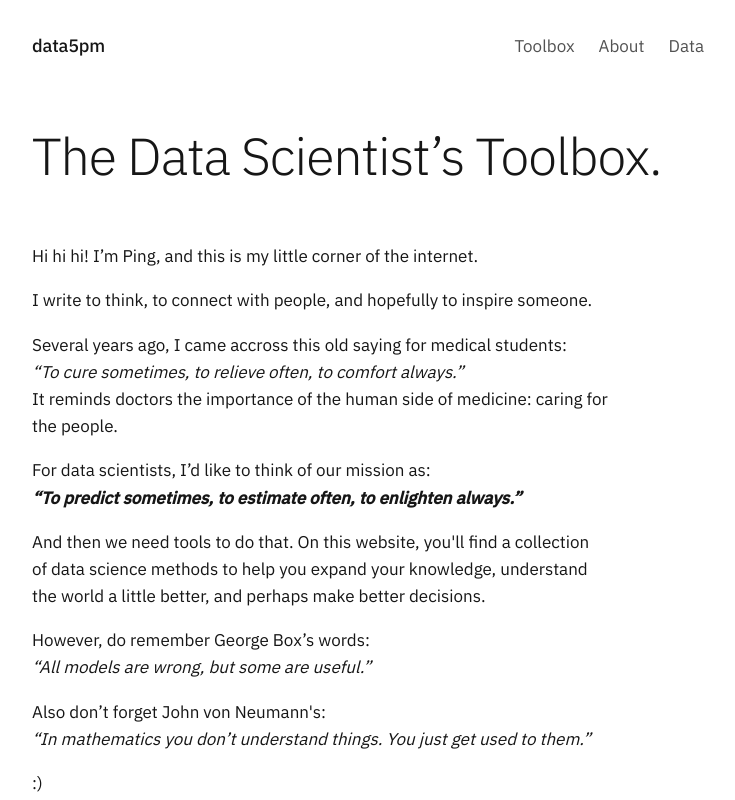
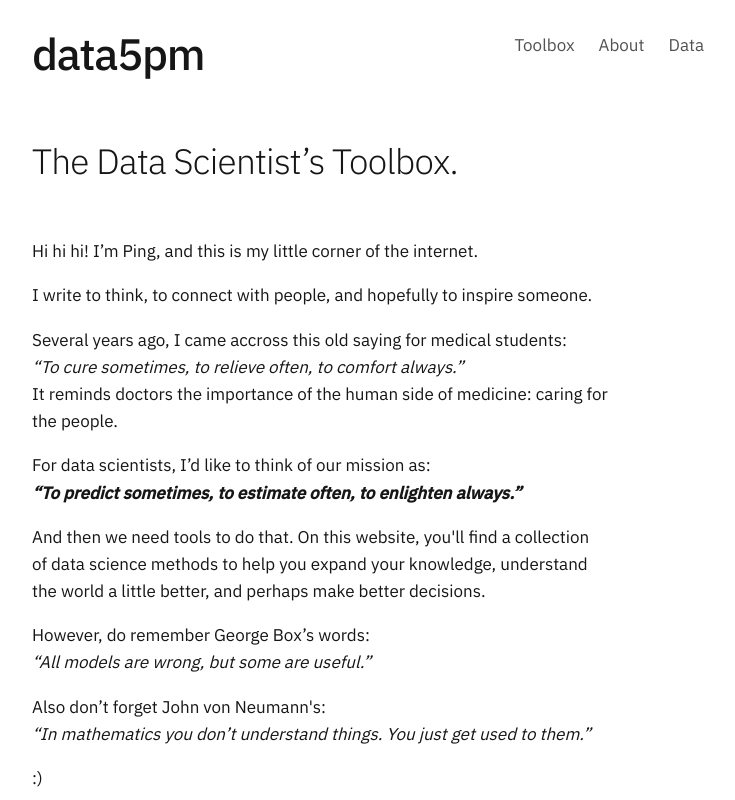
Before and after one commit to pingyan-data/data5pm, an Astro site: page / in a window 1280 px wide. Shown: the top 800 px of the page, without its empty margins (272-1007 px from the left). Built offline with nearby package versions, Linux system fonts and the light colour scheme; Astro itself is replaced by a stand-in of ours; some packages are replaced by stand-ins of ours.

Commit message:
Build for data5pm.com

```diff
--- a/src/layouts/Base.astro
+++ b/src/layouts/Base.astro
@@ -20,7 +20,6 @@ const nav = [
   { label: 'About', href: url('/about/') },
   { label: 'Data', href: url('/data/') },
 ];
-const substack = SITE.links.find((l) => l.label === 'Substack');
 ---
 <!doctype html>
 <html lang="en">
@@ -41,7 +40,6 @@ const substack = SITE.links.find((l) => l.label === 'Substack');
         {nav.map((item) => (
           <a href={item.href} aria-current={path.startsWith(item.href) ? 'page' : undefined}>{item.label}</a>
         ))}
-
       </nav>
     </header>
 
@@ -62,7 +60,7 @@ const substack = SITE.links.find((l) => l.label === 'Substack');
   .site-header {
     display: flex;
     flex-wrap: wrap;
-    align-items: baseline;
+    align-items: flex-start;
     justify-content: space-between;
     gap: 0.75rem 1.5rem;
     padding-top: 2rem;
@@ -71,8 +69,9 @@ const substack = SITE.links.find((l) => l.label === 'Substack');
   .wordmark {
     color: var(--ink);
     font-weight: 500;
-    font-size: 1.125rem;
-    letter-spacing: -0.01em;
+    font-size: clamp(2.75rem, 8vw, 1rem);
+    line-height: 1;
+    letter-spacing: -0.03em;
   }
   .wordmark:hover { color: var(--ink); text-decoration: none; }
   nav { display: flex; gap: 1.5rem; }
--- a/src/pages/index.astro
+++ b/src/pages/index.astro
@@ -80,7 +80,7 @@ const recent = (await getEntries()).slice(0, 5);
 <style>
   .mission { margin-bottom: 3.5rem; }
   .mission p { margin: 0; font-weight: 300; line-height: 1.2; letter-spacing: -0.02em; }
-  .en { text-wrap: balance; font-size: clamp(2rem, 5.5vw, 3.25rem); }
+  .en { text-wrap: balance; font-size: clamp(2rem, 5.5vw, 2.2rem); }
   .zh {
     margin-top: 0.75rem !important;
     font-size: clamp(1.1rem, 2.4vw, 1.4rem);
```
